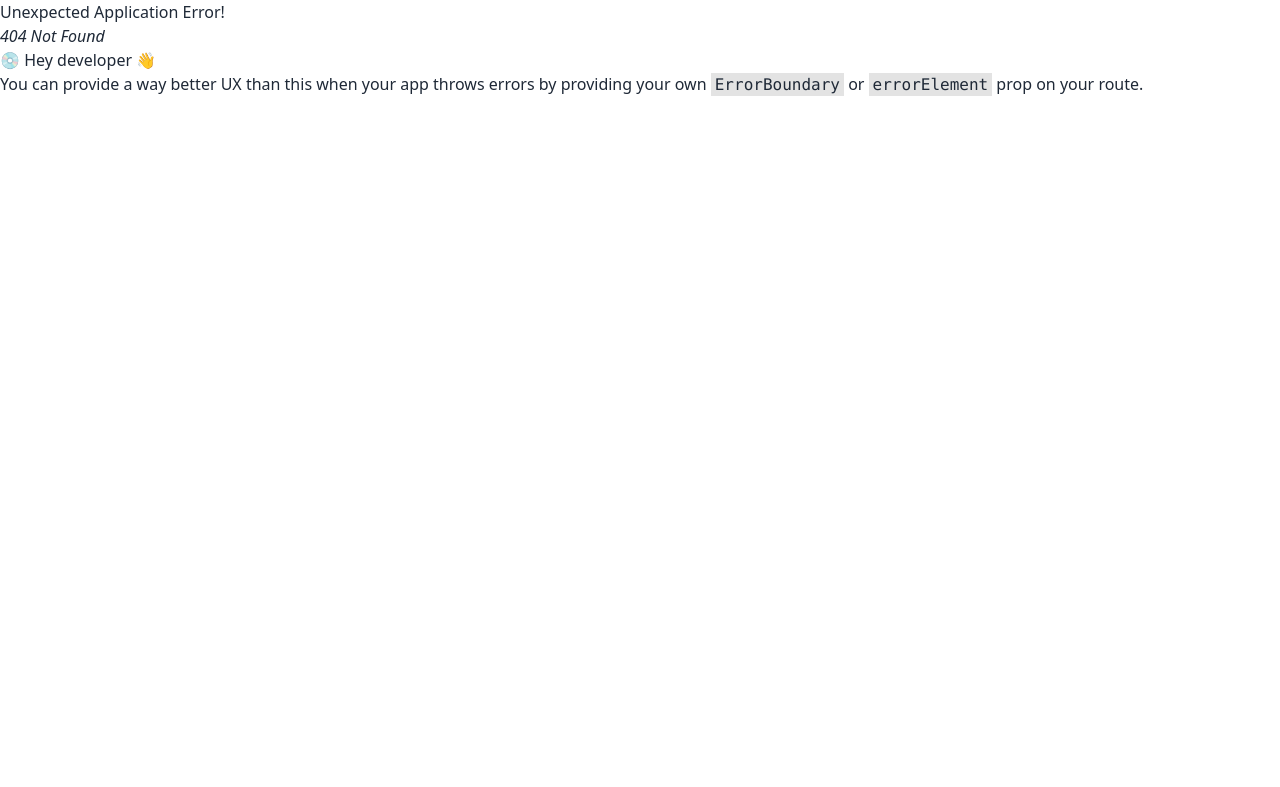
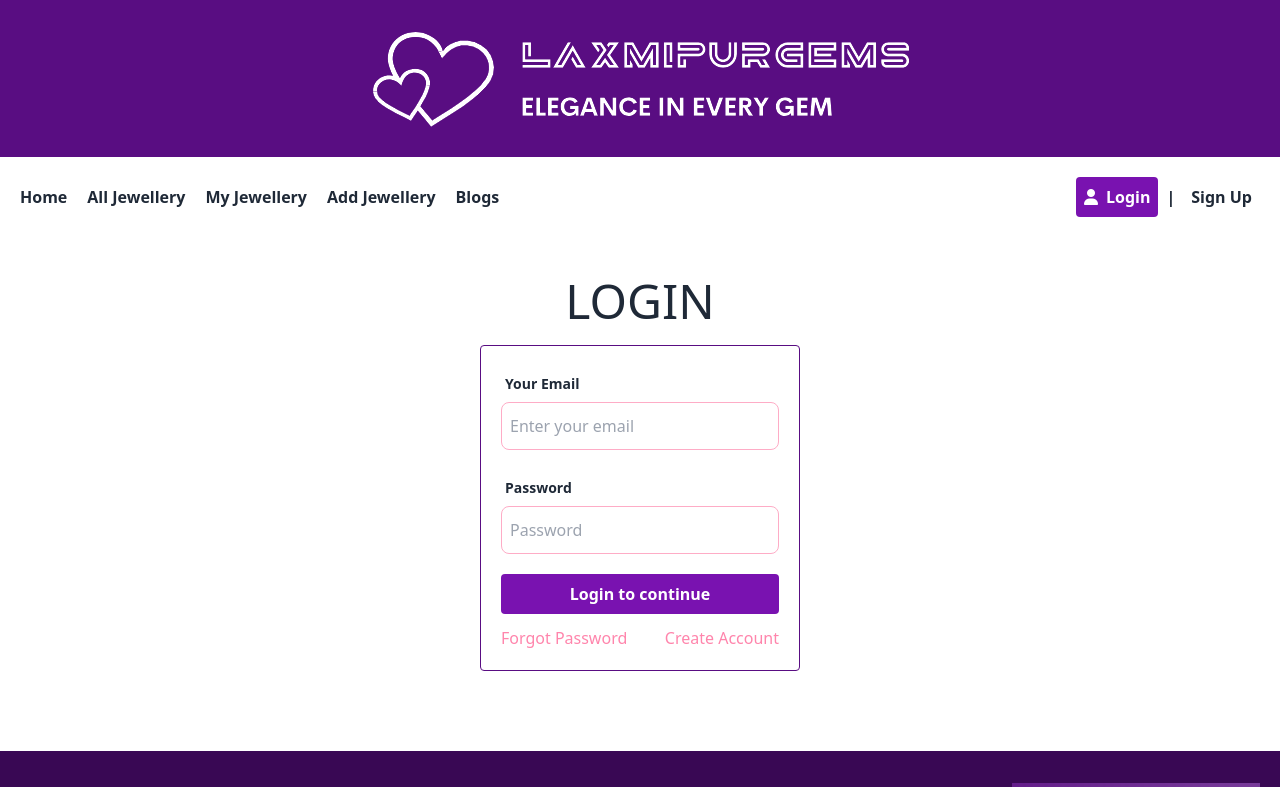
Before and after one commit to Abdur27485/LaxmipurGems, a React (Vite) app: page /login in a window 1280 px wide. Before the commit this address had no page. Shown: the top 787 px of the page. Built offline with nearby package versions, Linux system fonts and the light colour scheme.

Commit message:
login page

```diff
--- a/src/component/Navbar/Navbar.jsx
+++ b/src/component/Navbar/Navbar.jsx
@@ -12,13 +12,13 @@ const Navbar = () => {
                         <a>Home</a>
                     </li>
                     <li className='font-semibold hover:text-[#FEACC6] cursor-pointer'>
-                        <a>All jewellery</a>
+                        <a>All Jewellery</a>
                     </li>
                     <li className='font-semibold hover:text-[#FEACC6] cursor-pointer'>
                         <a>My Jewellery</a>
                     </li>
                     <li className='font-semibold hover:text-[#FEACC6] cursor-pointer'>
-                        <a>Add jewellery</a>
+                        <a>Add Jewellery</a>
                     </li>
                     <li className='font-semibold hover:text-[#FEACC6] cursor-pointer'>
                         <a>Blogs</a>
@@ -76,7 +76,7 @@ const Navbar = () => {
                                     className="block rounded-lg px-4 py-2 text-sm text-gray-500 hover:bg-[#ffdee9] hover:text-gray-700 font-semibold"
                                     onClick={() => setIsOpen(false)}
                                 >
-                                    All jewellery
+                                    All Jewellery
                                 </a>
 
                                 <a
@@ -92,7 +92,7 @@ const Navbar = () => {
                                     className="block rounded-lg px-4 py-2 text-sm text-gray-500 hover:bg-[#ffdee9] hover:text-gray-700 font-semibold"
                                     onClick={() => setIsOpen(false)}
                                 >
-                                    Add jewellery
+                                    Add Jewellery
                                 </a>
                                 <a
                                     href="#"
--- a/src/pages/Login/Login.jsx
+++ b/src/pages/Login/Login.jsx
@@ -1,9 +1,33 @@
 import React from 'react';
 
 const Login = () => {
+    const LoginFormHandler = () => {
+
+    }
     return (
         <div>
-            <h1>This is login</h1>
+            <div className='mt-[40px] mb-[80px]'>
+                <h1 className='text-center text-5xl mb-5'>LOGIN</h1>
+                <form onSubmit={() => console.log("submitted")} className='mx-auto max-w-xs border border-[#590d82] rounded px-5 py-5'>
+                    <div className="form-control w-full">
+                        <label className="label">
+                            <span className="label-text font-semibold">Your Email</span>
+                        </label>
+                        <input type="email" className="file-input file-input-bordered border-[#FEACC6] w-full max-w-xs px-2 mb-5" placeholder='Enter your email' />
+                    </div>
+                    <div className="form-control w-full mb-5">
+                        <label className="label">
+                            <span className="label-text font-semibold">Password</span>
+                        </label>
+                        <input type="password" className="file-input file-input-bordered border-[#FEACC6] w-full max-w-xs px-2" placeholder='Password' />
+                    </div>
+                    <button type="submit" className='w-full mb-3 bg-[#7912b0] hover:bg-[#9816df] py-2 px-5 rounded font-semibold text-white'>Login to continue</button>
+                    <div className='flex justify-between text-[#ff85ac]'>
+                        <a className='cursor-pointer hover:underline' href="#">Forgot Password</a>
+                        <a className='cursor-pointer hover:underline' href="#">Create Account</a>
+                    </div>
+                </form>
+            </div>
         </div>
     );
 };
--- a/src/routes/Router.jsx
+++ b/src/routes/Router.jsx
@@ -9,6 +9,10 @@ const router = createBrowserRouter([
         children: [
             {
                 path: '/',
+                element: ''
+            },
+            {
+                path: 'login',
                 element: <Login></Login>
             }
         ]
```
